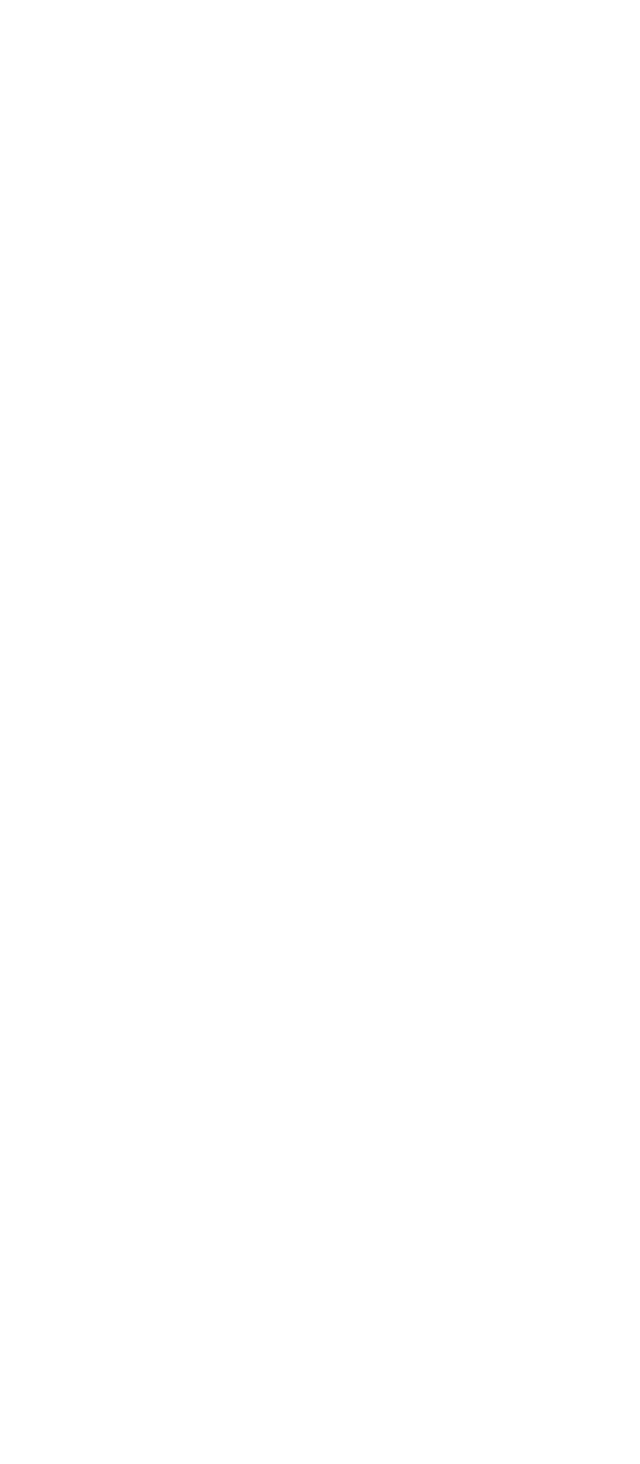
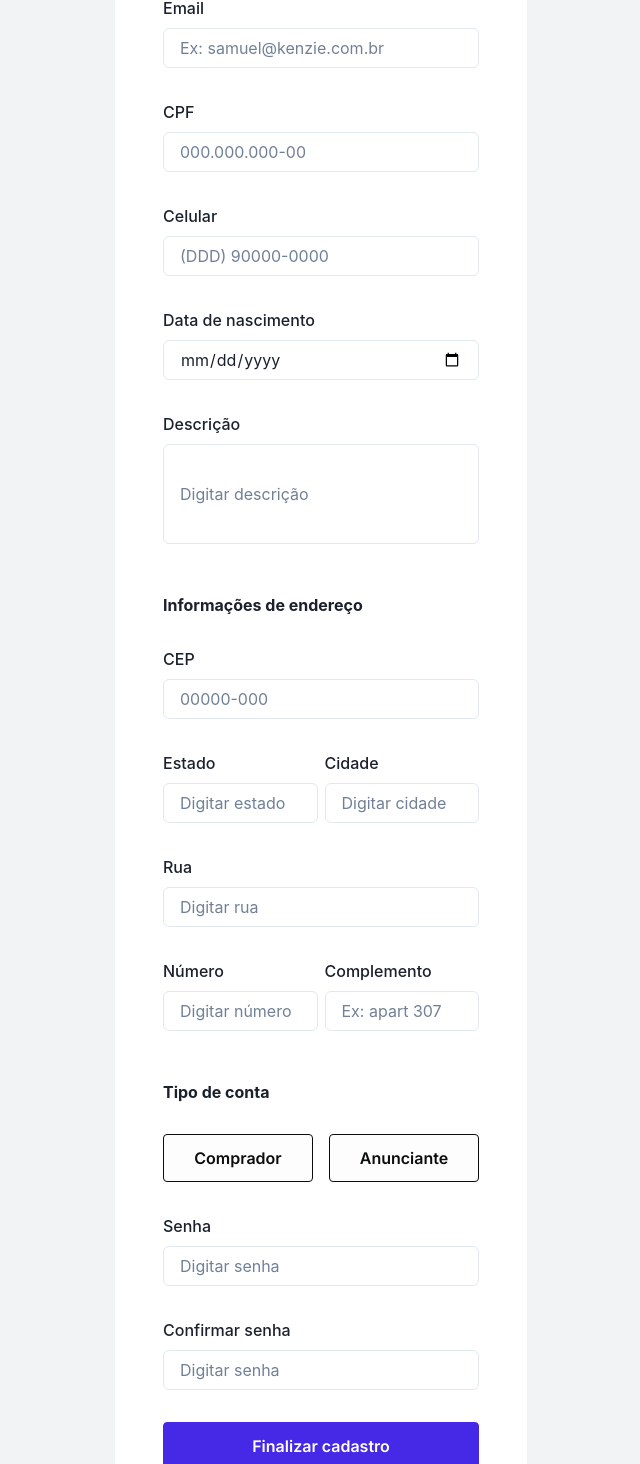
Before and after one commit to devigorgarcia/m6-t11-g6-app, a React (Vite) app: page /register in a window 1280 px wide. Before the commit this address had no page. Shown: the part 436-1900 px from the top of the page, without its empty margins (319-959 px from the left). Before the commit the page ends 800 px from the top, so only its background shows below. Built offline with nearby package versions, Linux system fonts and the light colour scheme.

Commit message:
feat/pagina de registro em desenvolvimento

```diff
--- a/src/components/FormLogin/index.tsx
+++ b/src/components/FormLogin/index.tsx
@@ -13,6 +13,7 @@ import { useForm } from "react-hook-form";
 import * as yup from "yup";
 import { useContext } from "react";
 import { LoginContext } from "../../contexts/loginContext";
+import { useNavigate } from "react-router-dom";
 
 interface ILoginData {
   email: string;
@@ -20,6 +21,7 @@ interface ILoginData {
 }
 
 export const FormLogin = () => {
+  const navigate = useNavigate();
   const { login } = useContext(LoginContext);
   const schema = yup.object().shape({
     email: yup
@@ -112,7 +114,12 @@ export const FormLogin = () => {
             <Button colorScheme="teal" variant="grey2">
               Ainda não possui conta?
             </Button>
-            <Button width={"100%"} colorScheme="teal" variant="outline1">
+            <Button
+              onClick={() => navigate("/register")}
+              width={"100%"}
+              colorScheme="teal"
+              variant="outline1"
+            >
               Cadastrar
             </Button>
           </Stack>
--- /dev/null
+++ b/src/components/FormRegister/index.tsx
@@ -0,0 +1,274 @@
+import {
+  Button,
+  FormControl,
+  FormLabel,
+  Stack,
+  Input,
+  Flex,
+  Heading,
+  Box,
+} from "@chakra-ui/react";
+import { yupResolver } from "@hookform/resolvers/yup";
+import { useForm } from "react-hook-form";
+import * as yup from "yup";
+import { useContext, useState } from "react";
+import { LoginContext } from "../../contexts/loginContext";
+
+interface IRegisterData {
+  name: string;
+  email: string;
+  CPF: number;
+  fone: number;
+  birthDate: Date;
+  description: string;
+  is_admin: boolean;
+  password: string;
+  confirmPassword: string;
+  address: {
+    CEP: number;
+    state: string;
+    city: string;
+    street: string;
+    number: number;
+    complement: string;
+  };
+}
+
+export const FormRegister = () => {
+  const [isAdmin, setIsAdmin] = useState(false)
+
+  //const { login } = useContext(LoginContext);
+  const schema = yup.object().shape({
+    name: yup.string().required("Campo obrigatório"),
+    email: yup
+      .string()
+      .email("O email está errado")
+      .required("Campo obrigatório"),
+    CPF: yup.number().required("Campo obrigatório"),
+    fone: yup.number().required("Campo obrigatório"),
+    birthDate: yup.date().required("Campo obrigatório"),
+    description: yup.string().required("Campo obrigatório"),
+    //as_admin: yup.boolean().required("Campo obrigatório"),
+    password: yup.string().required("Campo obrigatório"),
+    confirmPassword: yup.string().oneOf([yup.ref("password"), null], "Passwords must match"),
+    address: yup.object().shape({
+      CEP: yup.number().required("Campo obrigatório"),
+      state: yup.string().required("Campo obrigatório"),
+      city: yup.string().required("Campo obrigatório"),
+      street: yup.string().required("Campo obrigatório"),
+      number: yup.number().required("Campo obrigatório"),
+      complement: yup.string(),
+    }),
+  });
+
+  const { handleSubmit, register } = useForm<IRegisterData>({
+    resolver: yupResolver(schema),
+  });
+
+  const onSubmit = (data: IRegisterData) => {
+    //data[is_admin] = isAdmin
+    console.log(data);
+    //login(data);
+  };
+
+  return (
+    <Flex
+      flexDir={["column"]}
+      width={["100vw"]}
+      alignItems="center"
+      padding={["100px"]}
+      bg="grey.8"
+    >
+      <Flex
+        gap="10px"
+        justifyContent="center"
+        width={["412px"]}
+        bg={"grey.11"}
+        flexDir={["column"]}
+        alignItems="center"
+        padding={"48px"}
+        borderRadius="5px"
+      >
+        <Flex
+          width="100%"
+          paddingBottom={"20px"}
+          paddingTop={"20px"}
+          flexDirection="column"
+          justifyContent="start"
+          alignItems="start"
+          gap={3}
+        >
+          <Heading fontSize="2xl">Cadastro</Heading>
+          <Heading marginTop={"20px"} fontSize="x">
+            Informações Pessoais
+          </Heading>
+        </Flex>
+
+        <FormControl as={"form"} onSubmit={handleSubmit(onSubmit)}>
+          <Flex flexDir={["column"]} gap={["8"]}>
+            <Box>
+              <FormLabel>Nome</FormLabel>
+              <Input
+                id="name"
+                placeholder="Ex: Samuel Leão"
+                type="text"
+                {...register("name")}
+              />
+            </Box>
+            <Box>
+              <FormLabel>Email</FormLabel>
+              <Input
+                id="email"
+                placeholder="Ex: samuel@kenzie.com.br"
+                type="text"
+                {...register("email")}
+              />
+            </Box>
+            <Box>
+              <FormLabel>CPF</FormLabel>
+              <Input
+                id="CPF"
+                placeholder="000.000.000-00"
+                type="number"
+                {...register("CPF")}
+              />
+            </Box>
+            <Box>
+              <FormLabel>Celular</FormLabel>
+              <Input
+                id="fone"
+                placeholder="(DDD) 90000-0000"
+                type="number"
+                {...register("fone")}
+              />
+            </Box>
+            <Box>
+              <FormLabel>Data de nascimento</FormLabel>
+              <Input
+                id="birthDate"
+                placeholder="00/00/00"
+                type="date"
+                {...register("birthDate")}
+              />
+            </Box>
+            <Box>
+              <FormLabel>Descrição</FormLabel>
+              <Input
+                height={"100px"}
+                id="description"
+                placeholder="Digitar descrição"
+                type="text"
+                {...register("description")}
+              />
+            </Box>
+            <Heading marginTop={"20px"} fontSize="x">
+              Informações de endereço
+            </Heading>
+            <Box>
+              <FormLabel>CEP</FormLabel>
+              <Input
+                id="CEP"
+                placeholder="00000-000"
+                type="number"
+                {...register("address.CEP")}
+              />
+            </Box>
+            <Box display="flex" gap={"7px"}>
+              <Box>
+                <FormLabel>Estado</FormLabel>
+                <Input
+                  id="state"
+                  placeholder="Digitar estado"
+                  type="text"
+                  {...register("address.state")}
+                />
+              </Box>
+              <Box>
+                <FormLabel>Cidade</FormLabel>
+                <Input
+                  id="city"
+                  placeholder="Digitar cidade"
+                  type="text"
+                  {...register("address.city")}
+                />
+              </Box>
+            </Box>
+            <Box>
+              <FormLabel>Rua</FormLabel>
+              <Input
+                id="street"
+                placeholder="Digitar rua"
+                type="text"
+                {...register("address.street")}
+              />
+            </Box>
+            <Box display="flex" gap={"7px"}>
+              <Box>
+                <FormLabel>Número</FormLabel>
+                <Input
+                  id="number"
+                  placeholder="Digitar número"
+                  type="number"
+                  {...register("address.number")}
+                />
+              </Box>
+              <Box>
+                <FormLabel>Complemento</FormLabel>
+                <Input
+                  id="complement"
+                  placeholder="Ex: apart 307"
+                  type="text"
+                  {...register("address.complement")}
+                />
+              </Box>
+            </Box>
+            <Heading marginTop={"20px"} fontSize="x">
+              Tipo de conta
+            </Heading>
+            <Stack
+              width={"100%"}
+              display="flex"
+              direction="row"
+              spacing={4}
+              align="center"
+            >
+              <Button width={"100%"} colorScheme="teal" variant="outline1" onClick={()=>setIsAdmin(false)}>
+                Comprador
+              </Button>
+
+              <Button width={"100%"} colorScheme="teal" variant="outline1" onClick={()=>setIsAdmin(true)}>
+                Anunciante
+              </Button>
+            </Stack>
+            <Box>
+              <FormLabel>Senha</FormLabel>
+              <Input
+                id="password"
+                placeholder="Digitar senha"
+                type="password"
+                {...register("password")}
+              />
+            </Box>
+            <Box>
+              <FormLabel>Confirmar senha</FormLabel>
+              <Input
+                id="confirmPassword"
+                placeholder="Digitar senha"
+                type="password"
+                {...register("confirmPassword")}
+              />
+            </Box>
+            <Button
+              type="submit"
+              width={"100%"}
+              colorScheme="teal"
+              variant="brand1"
+            >
+              Finalizar cadastro
+            </Button>
+          </Flex>
+        </FormControl>
+      </Flex>
+    </Flex>
+  );
+};
--- /dev/null
+++ b/src/pages/Register/index.tsx
@@ -0,0 +1,14 @@
+import { Footer } from "../../components/Footer";
+import { FormRegister } from "../../components/FormRegister";
+
+import { Header } from "../../components/Header";
+
+export const Register = () => {
+  return (
+    <>
+      <Header />
+      <FormRegister />
+      <Footer />
+    </>
+  );
+};
--- a/src/routes/routers.tsx
+++ b/src/routes/routers.tsx
@@ -1,5 +1,6 @@
 import { Route, Routes } from "react-router-dom";
 import { Login } from "../pages/Login";
+import { Register } from "../pages/Register";
 
 export const paths = {
   login: "/",
@@ -11,6 +12,7 @@ export const Router = () => {
   return (
     <Routes>
       <Route path="/" element={<Login />} />
+      <Route path="/register" element={<Register />} />
     </Routes>
   );
 };
```
